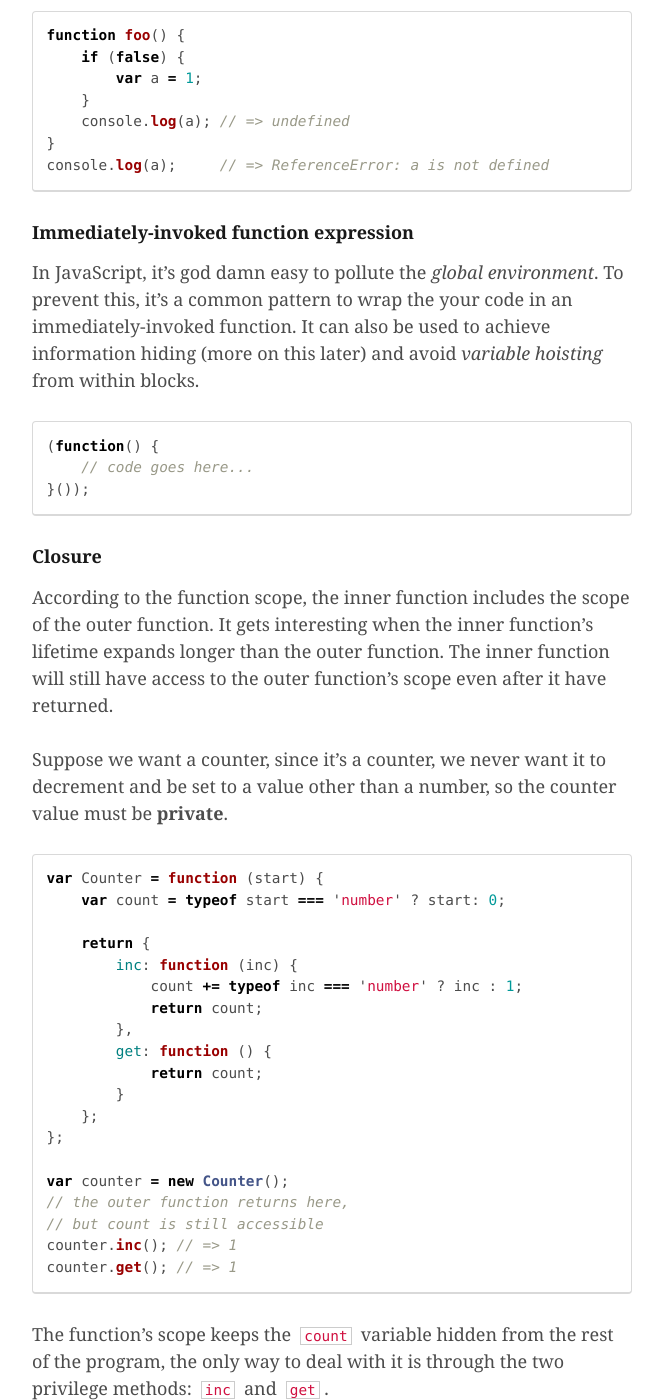
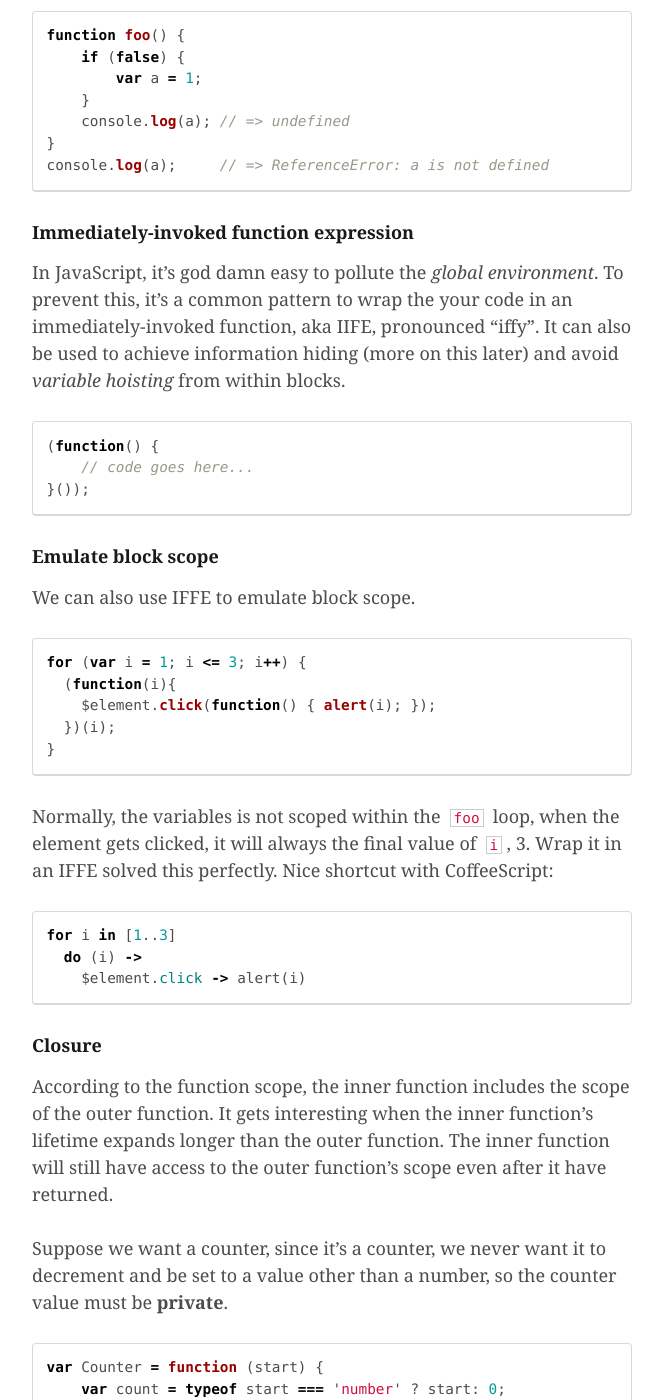
Before and after one commit to toctan/toctan.github.io, a Jekyll site: the page built from _posts/2013-11-22-closure.md, in a window 1280 px wide and 1400 px high, scrolled down 435 px. Shown: the whole window, without its empty margins (308-971 px from the left). Built offline with Jekyll 4.4.1, drawn with Linux system fonts in a browser that asks for light colours; Markdown is read by kramdown in place of the engine named in the settings; some of the changed text lies outside the part shown.

Commit message:
Emulate block scope with IFFE

````diff
--- a/_posts/2013-11-22-closure.md
+++ b/_posts/2013-11-22-closure.md
@@ -29,13 +29,35 @@ console.log(a);     // => ReferenceError: a is not defined
 
 In JavaScript, it's god damn easy to pollute the _global environment_.
 To prevent this, it's a common pattern to wrap the your code in an
-immediately-invoked function. It can also be used to achieve information
-hiding (more on this later) and avoid _variable hoisting_ from within blocks.
+immediately-invoked function, aka IIFE, pronounced "iffy".  It can
+also be used to achieve information hiding (more on this later) and
+avoid _variable hoisting_ from within blocks.
 
 ```js
 (function() {
     // code goes here...
 }());
+```
+
+## Emulate block scope
+We can also use IFFE to emulate block scope.
+
+```js
+for (var i = 1; i <= 3; i++) {
+  (function(i){
+    $element.click(function() { alert(i); });
+  })(i);
+}
+```
+
+Normally, the variables is not scoped within the `foo` loop, when the
+element gets clicked, it will always the final value of `i`, 3. Wrap
+it in an IFFE solved this perfectly. Nice shortcut with CoffeeScript:
+
+```coffee
+for i in [1..3]
+  do (i) ->
+    $element.click -> alert(i)
 ```
 
 
@@ -107,10 +129,10 @@ for(var i = 0; i < 10; i++) {
 }
 ```
 
-You would expect this will print numbers `0` to `9`, but it will simply
+You would expect this will print numbers 0 to 9, but it will simply
 print `10` ten times. Because JavaScript does not have block scope, the
 `i` inside `for` will always refer to the same `i`, at the time `console.log`
-gets called, the value of `i` has been set to `10`.
+gets called, the value of `i` has been set to 10.
 
 The solution: create a closure that close over `i`, wrap the `setTimeout`
 with an immediately-invoked function and pass in the value of `i` at that time.
````
